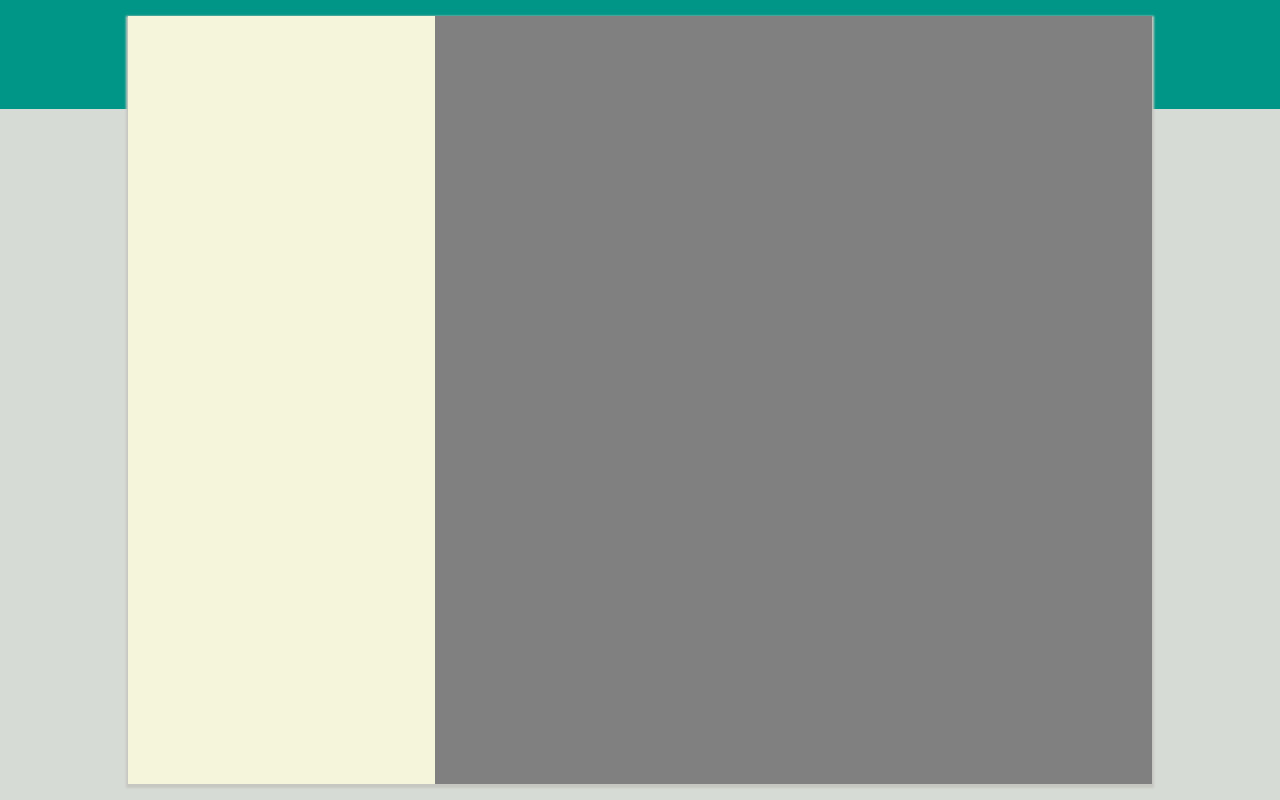
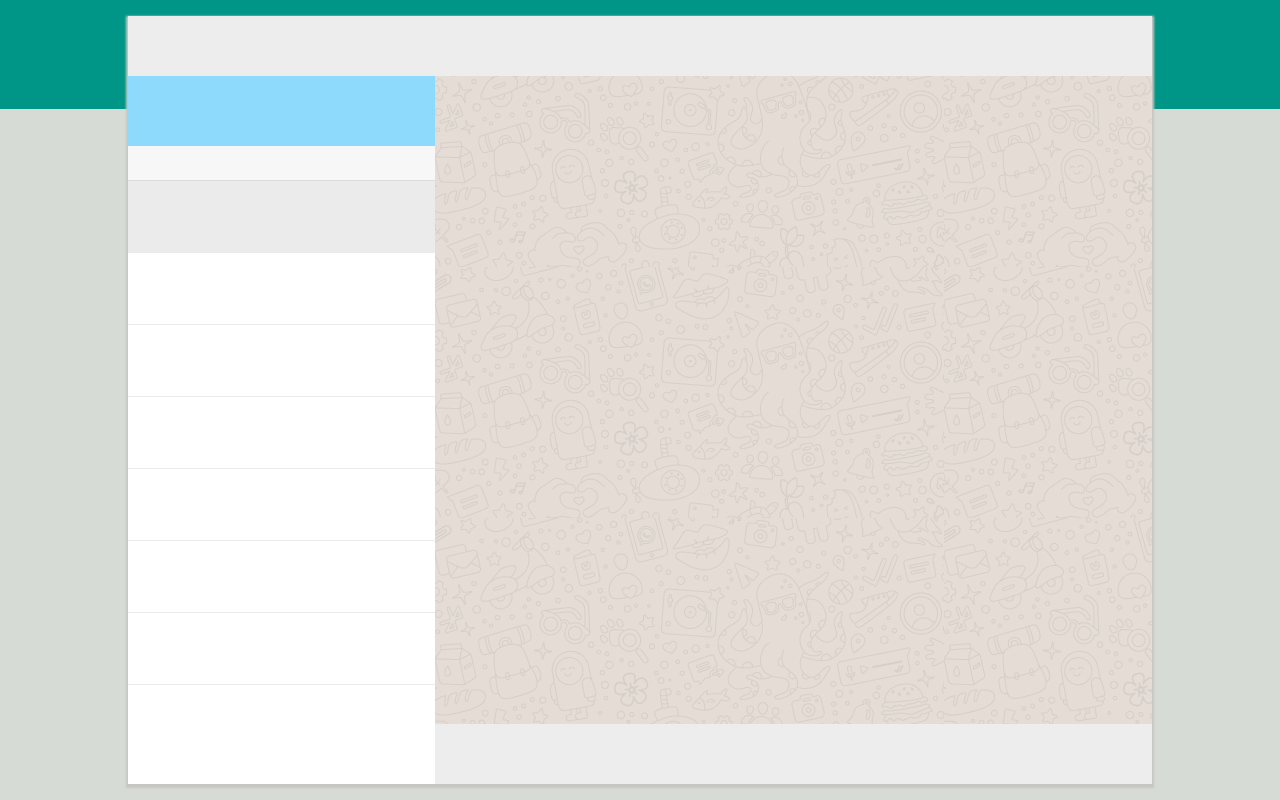
Before and after one commit to flavio-pinto/js-html-css-boolzap, a plain HTML site: page index.html in a window 1280 px wide. Drawn offline with nearby package versions, Linux system fonts and the light colour scheme.

Commit message:
Template - Completed

```diff
--- a/index.html
+++ b/index.html
@@ -11,13 +11,59 @@
 <body>
     <div id="app">
         <div id="sidebar">
+            <div class="sidebar-top">
+                <div class="basic-bar">
 
+                </div>
+                <div class="activate-notif-bar">
+
+                </div>
+                <div class="search-bar">
+
+                </div>
+            </div>
+
+            <div class="sidebar-select-chat">
+                <div class="conv-select active">
+
+                </div>
+                <div class="conv-select">
+
+                </div>
+                <div class="conv-select">
+
+                </div>
+                <div class="conv-select">
+
+                </div>
+                <div class="conv-select">
+
+                </div>
+                <div class="conv-select">
+
+                </div>
+                <div class="conv-select">
+
+                </div>
+            </div>
         </div>
 
         <div id="main-area">
+            <div class="basic-bar">
 
+            </div>
+
+            <div class="messages-area">
+
+            </div>
+
+            <div class="basic-bar">
+
+            </div>
         </div>
     </div>
+
+    <!-- TEMPLATES -->
 
     <script src="https://ajax.googleapis.com/ajax/libs/jquery/3.3.1/jquery.min.js"></script>
     <script src="js/main.js"></script>
--- a/styles/main.css
+++ b/styles/main.css
@@ -4,6 +4,13 @@
     box-sizing: border-box;
 }
 
+/* UTILITIES */
+.basic-bar {
+    flex-basis: 60px;
+    background: #ededed;
+}
+
+/* STYLES */
 body {
     height: 100vh;
     font-family: 'Lato', sans-serif;
@@ -28,18 +35,48 @@ body {
     box-shadow: 0 2px 2px 2px #c6c7c1;
 }
 
+/* STYLES SIDEBAR */
 #sidebar {
     display: flex;
     flex-direction: column;
     width: 30%;
     height: 100%;
-    background: beige;
 }
 
+.sidebar-top {
+    display: flex;
+    flex-direction: column;
+}
+
+.activate-notif-bar {
+    flex-basis: 70px;
+    background: #8edafd;
+}
+
+.search-bar {
+    flex-basis: 35px;
+    background: #f7f7f7;
+    border-bottom: 1px solid #dbdbdb;
+}
+
+.conv-select {
+    height: 72px;
+    border-bottom: 1px solid #ebebeb;
+}
+
+.conv-select.active {
+    background-color: #ebebeb;
+}
+
+/* STYLES MAIN AREA */
 #main-area {
     display: flex;
     flex-direction: column;
     width: 70%;
     height: 100%;
-    background: gray;
+    background-image: url('../img/mine.jpg');
 }
+
+.messages-area {
+    flex-grow: 1;
+}
```
